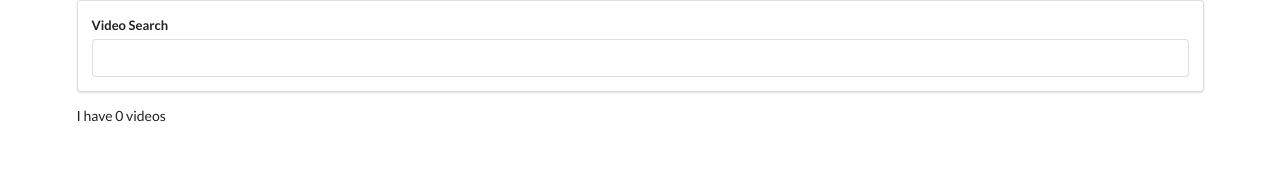
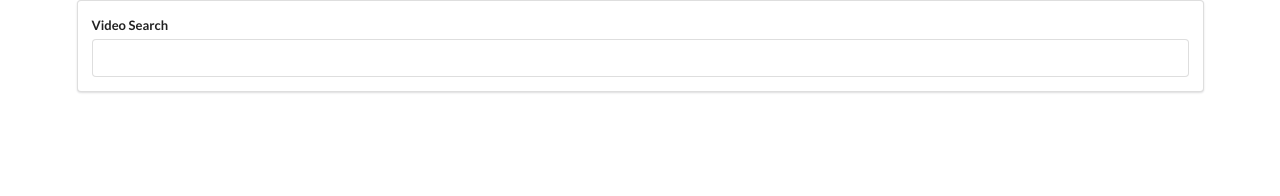
Before and after one commit to kuddleman/video-react-app, a React (Create React App) app: page / in a window 1280 px wide. Shown: the top 196 px of the page. Built offline with nearby package versions, Linux system fonts and the light colour scheme.

Commit message:
build videoitem component

```diff
--- /dev/null
+++ b/src/components/VideoItem.js
@@ -0,0 +1,13 @@
+import React from 'react'
+
+const VideoItem = ({video}) => {
+
+    return (
+        <div>
+            <img src={video.snippet.thumbnails.medium.url} alt=""/>
+        {video.snippet.title}
+        </div>
+        )
+}
+
+export default VideoItem
--- a/src/components/VideoList.js
+++ b/src/components/VideoList.js
@@ -1,8 +1,12 @@
 import React from 'react'
+import VideoItem from './VideoItem'
 
-const VideoList = props => {
+const VideoList = ({videos}) => {
+    const renderedList = videos.map(video =>{
+        return <VideoItem video={video}/>
+    })
     return (
-        <div>I have {props.videos.length} videos</div>
+        <div>{renderedList}</div>
     )
 }
 
```
Also changed, not shown: 1 other file (tests, documents, lock files or other folders).
